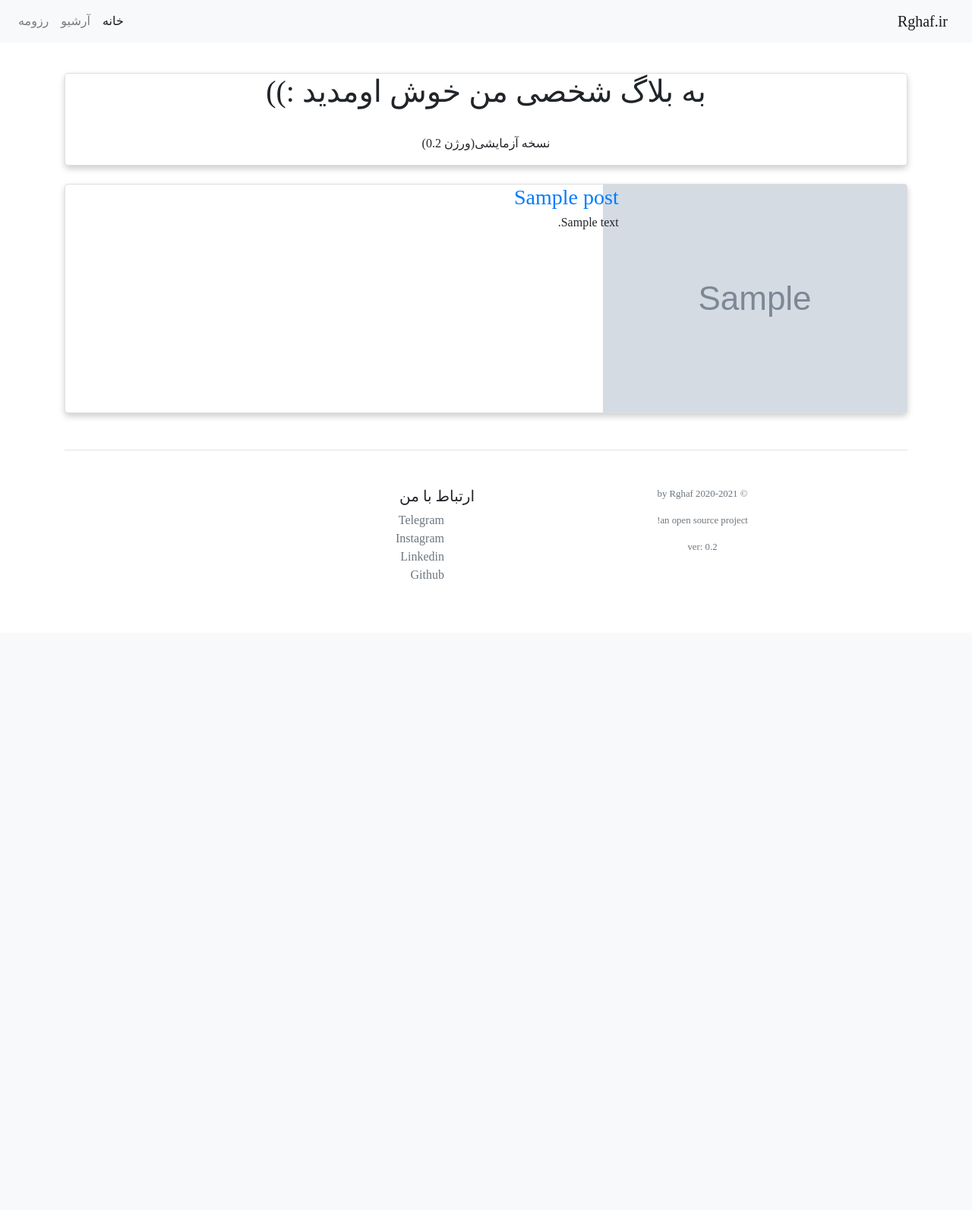
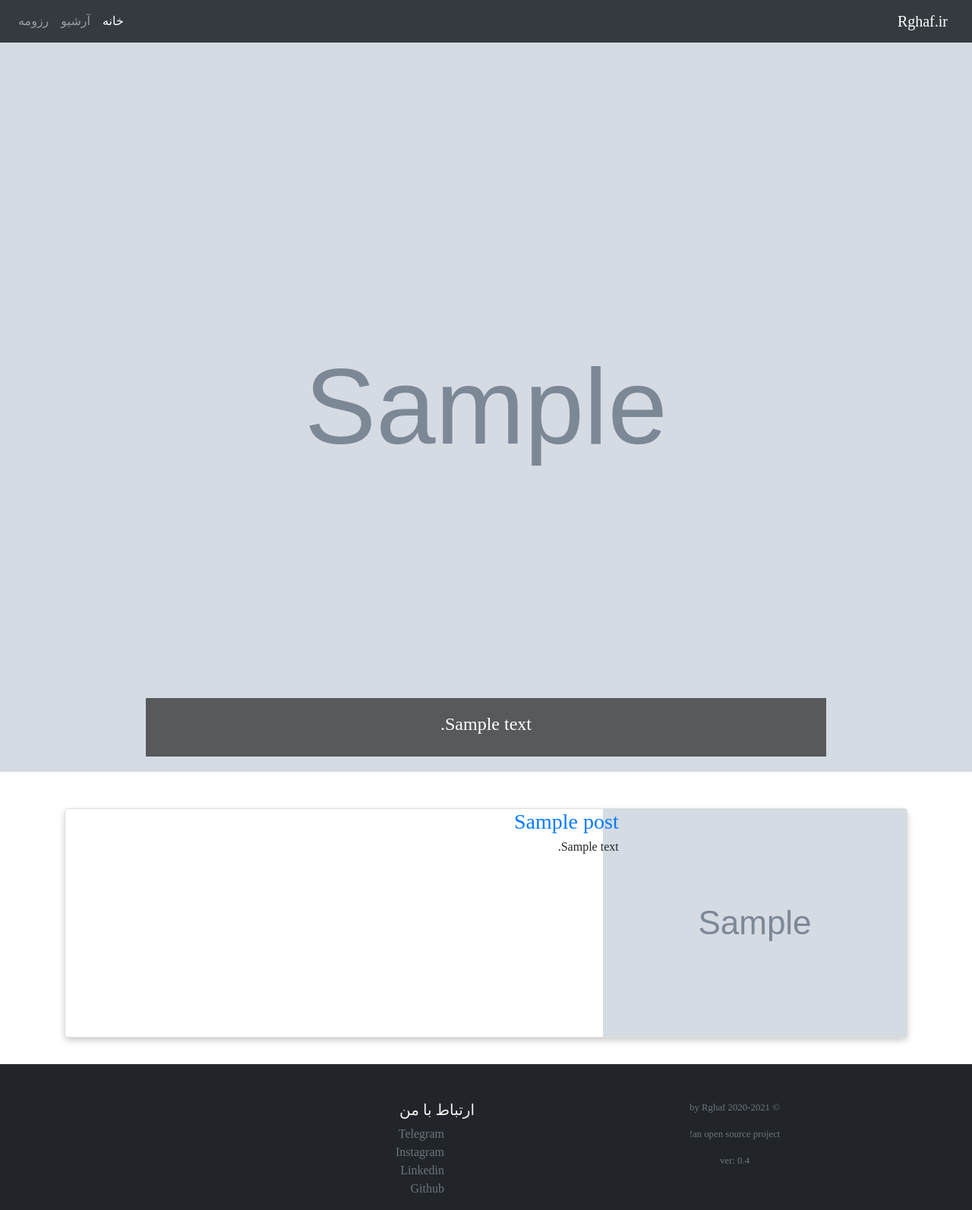
Before and after one commit to Rghaf/Rghaf.ir, a Django app: page / in a window 1280 px wide. Shown: the whole page at 76% size. Before the commit the page ends 762 px from the top, so only its background shows below. Run offline with Django 3.2, Linux system fonts and the light colour scheme; tables that the repository leaves empty hold one stand-in row (values such as "Sample post"); grey boxes marked "Sample" are stand-in pictures; some libraries are stand-ins or nearby versions; some web fonts are replaced.

Commit message:
version: 0.4

```diff
--- a/Rghaf/settings.py
+++ b/Rghaf/settings.py
@@ -25,7 +25,7 @@ SECRET_KEY = 'e9=9qmxq-lipc!zfhvgcw-=vks45r^05=s_=z$8qta@c-7fjy5'
 # SECURITY WARNING: don't run with debug turned on in production!
 DEBUG = True
 
-ALLOWED_HOSTS = ['198.211.99.20', 'localhost', '127.0.0.1']
+ALLOWED_HOSTS = ['rghafblog-rghaf.fandogh.cloud', '198.211.99.20', 'localhost', '127.0.0.1']
 #['198.211.99.20', 'localhost', '127.0.0.1'] ["rghafblog-rghaf.fandogh.cloud"]
 
 
--- a/app_blog/static/app_blog/css/style.css
+++ b/app_blog/static/app_blog/css/style.css
@@ -8,9 +8,10 @@ p, div, h1, h2, h3, h4, h5, h6, a, span, input, button, textarea {
 	direction: rtl;
 }
 
-.my-nav{
-    background-color: rgb(61, 61, 61);
-    margin: 0px !important;
+.my-footer{
+  margin-top: 35px !important;
+  background-color: #212529;
+  color: #f1f1f1;
 }
 
 .post-img{
@@ -80,3 +81,7 @@ h1.new{
 #myModal span{
   display: inline-block;
 }
+
+.my-caption {
+   background-color: rgba(0, 0, 0, 0.593);
+}
--- a/app_blog/templates/base.html
+++ b/app_blog/templates/base.html
@@ -22,12 +22,10 @@
         font-style: normal;
        }
     </style>
-
-</head>
-<body>
-    <header>
+  <div class="row">
+    <div class="col-12">
         <!-- navbar -->
-       <nav class="navbar navbar-expand-lg navbar-light fixed-top bg-light" dir="rtl">
+        <nav class="navbar navbar-expand-lg navbar-dark bg-dark" dir="rtl">
          <button class="navbar-toggler" type="button" data-toggle="collapse" data-target="#navbarTogglerDemo03" aria-controls="navbarTogglerDemo03" aria-expanded="false" aria-label="Toggle navigation">
            <span class="navbar-toggler-icon"></span>
          </button>
@@ -46,20 +44,23 @@
            </ul>
          </div>
         </nav>
-    </header>
+    </div>
+  </div>
+</head>
+<body>
+
 
     <div id="content">
         {% block content %}{% endblock %}
     </div>
 
     <!-- footer -->
-    <div class="container">
-        <footer class="pt-3 my-md-5 pt-md-5 border-top">
+    <footer class="my-footer pt-3 pt-md-5">
        <div class="row">
          <div class="col-12 col-md text-center">
            <small class="d-block mb-3 text-muted">&copy; 2020-2021 by Rghaf</small>
            <small class="d-block mb-3 text-muted">an open source project!</small>
-               <small class="d-block mb-3 text-muted">ver: 0.2</small>
+           <small class="d-block mb-3 text-muted">ver: 0.4</small>
          </div>
          <div class="col-6 col-md">
            <h5>ارتباط با من</h5>
@@ -72,7 +73,6 @@
          </div>
        </div>
     </footer>
-    </div>
 
    <!-- my scripts -->
    <script src="https://ajax.googleapis.com/ajax/libs/jquery/3.4.1/jquery.min.js"></script>
--- a/app_blog/templates/home.html
+++ b/app_blog/templates/home.html
@@ -5,16 +5,32 @@
 
   {% block content %}
   <!-- main -->
-<br>
-<br>
-<br>
-<br>
+
+ <!-- slider -->
+ <div id="carouselExampleFade" class="carousel slide carousel-fade" data-ride="carousel">
+     {% for slide in Slider|slice:":4" %}
+       <div class="carousel-inner">
+         <div class="carousel-item {% if forloop.first %} active {% endif %}" data-interval="2000">
+           {% if slide.image %}
+             {% thumbnail slide.image "1905x762" crop="center" as im %}
+                 <a href="{{ slide.url }}">
+                   <img src="{{ im.url }}" class="d-block w-100" alt="...">
+                 </a>
+             {% endthumbnail %}
+           {% else %}
+             <img class="responsive-img" src="{{ slide.img_404 }}" style="width: 512px">
+           {% endif %}
+               <div class="carousel-caption d-none d-md-block my-caption">
+                 <h4>{{ slide.description }}</h4>
+               </div>
+         </div>
+       </div >
+     {% endfor %}
+ </div>
+
+ <br>
+
 <div class="container">
-  <div class="card text-center">
-    <h1>به بلاگ شخصی من خوش اومدید :))</h1>
-    <br>
-    <p>نسخه آزمایشی(ورژن 0.2)</p>
-  </div>
   <br>
   {% for post in Post|slice:":5" %}
     <div class="card">
--- a/app_blog/views.py
+++ b/app_blog/views.py
@@ -7,7 +7,7 @@ from app_blog.models import Post, Slider, Category
 def home(requet):
     ctx = {}
     ctx['Post'] = Post.objects.all().order_by("-date")
-    ctx['Slider'] = Slider.objects.all()
+    ctx['Slider'] = Slider.objects.all().order_by("-id")
     return render(requet, 'home.html', ctx)
 
 def post(request, slug):
```
Lines whose indentation alone changed are shown as unchanged.
